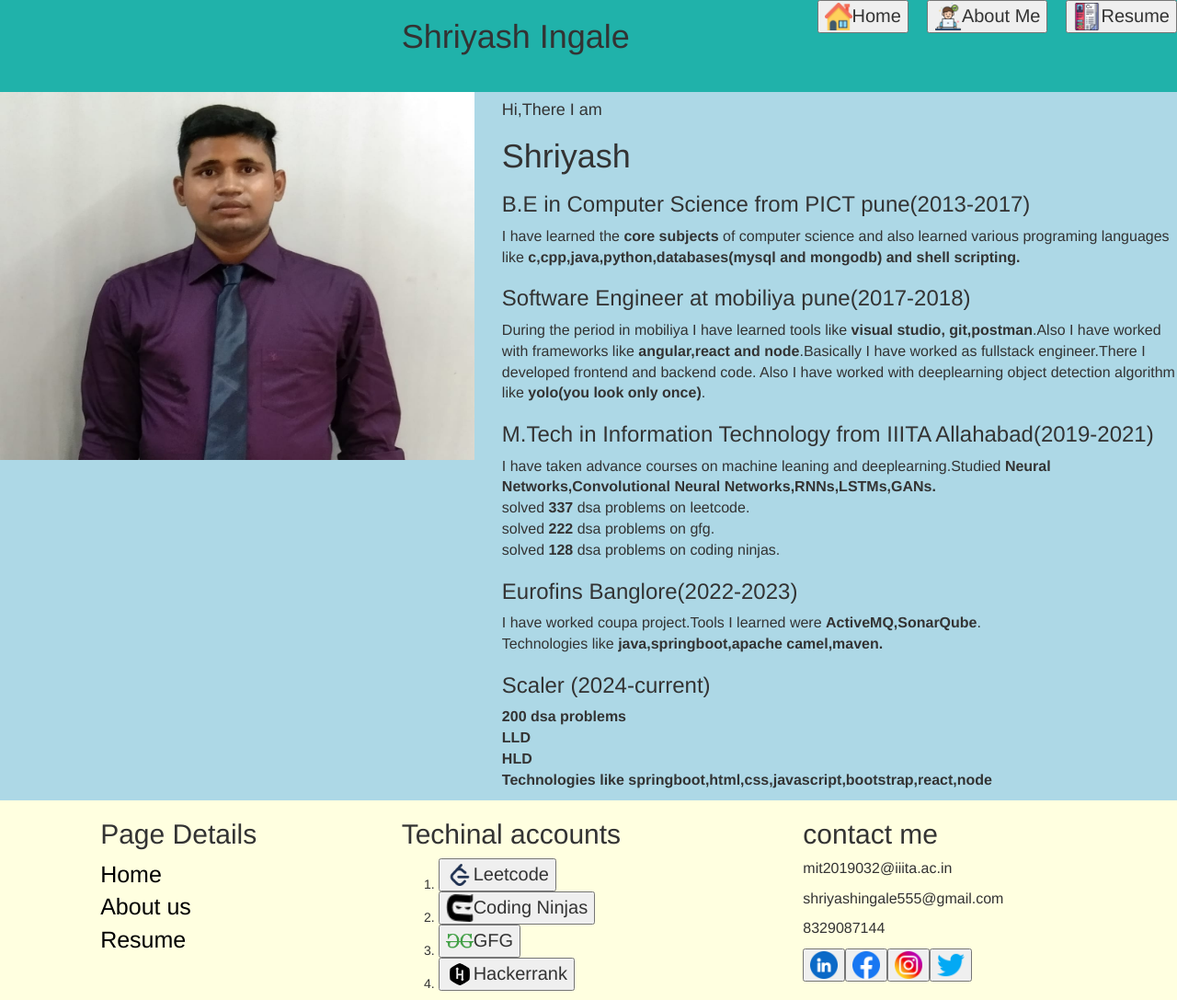
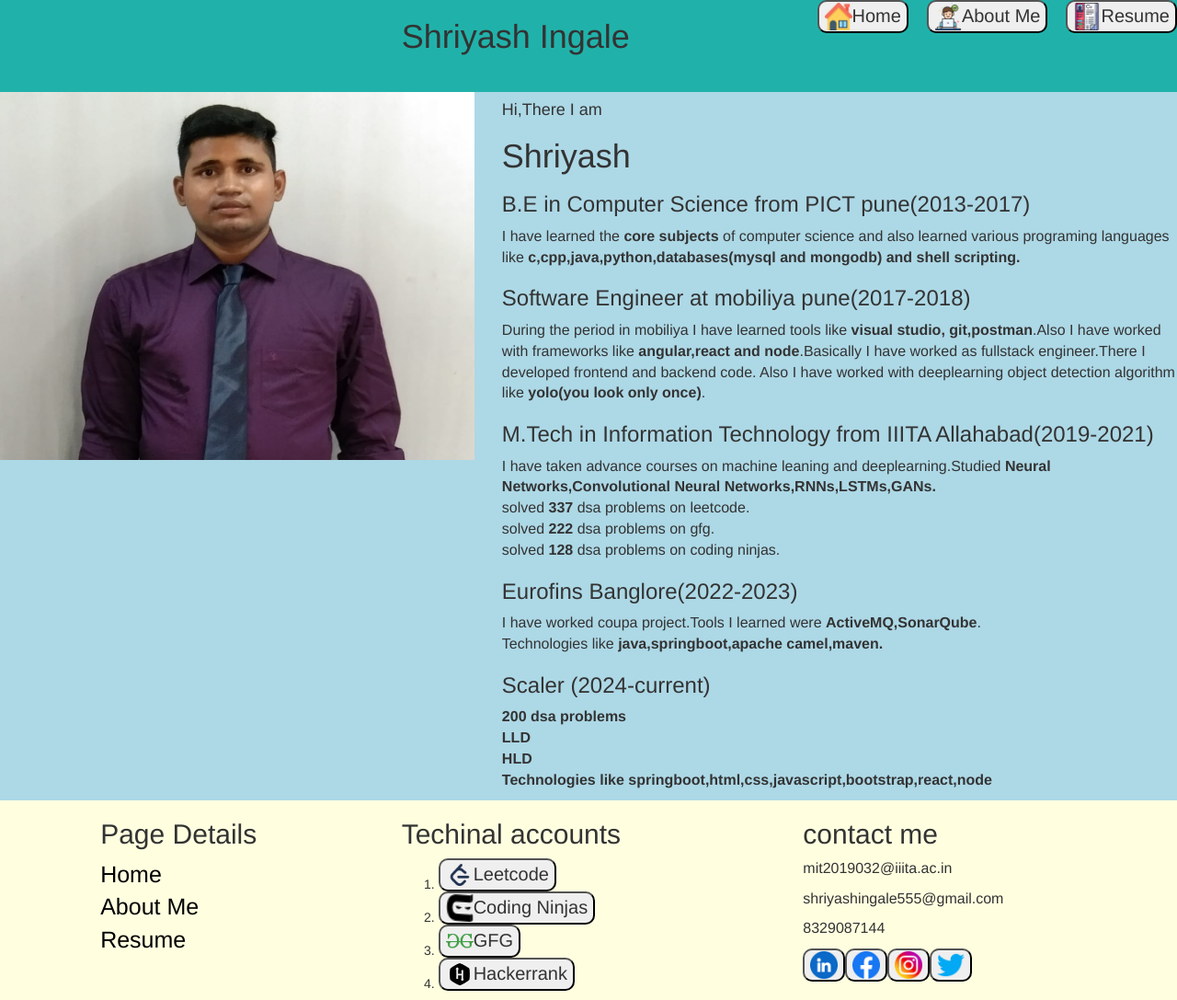
Before and after one commit to shriyash555/shriyash555.github.io, a plain HTML site: page index.html in a window 1280 px wide. Shown: the whole page at 92% size. Drawn offline with nearby package versions, Linux system fonts and the light colour scheme.

Commit message:
change done

```diff
--- a/index.html
+++ b/index.html
@@ -13,9 +13,10 @@
             .button1{
                 display: flex;
                 font-size: 20px;
-
+                border-radius: 10px;
 
             }
+
             p{
                 font-size: 16px;
             }
@@ -42,11 +43,11 @@
                         <img src="./icons/house.png" width="30px" height="30px"/>
                         Home
                     </button>
-                    <button class="button1">
-                        <img src="./icons/working.png" width="30px" height="30px"/>
+                    <button class="button1" onclick="window.open('./about/about.html')" >
+                        <img src="./icons/working.png"  width="30px" height="30px"/>
                         About Me
                     </button>
-                    <button class="button1">
+                    <button class="button1" onclick="window.open('./resume/shriyashResume.pdf')">
                         <img src="./icons/cv.png" width="30px" height="30px"/>
                         Resume
                     </button>
@@ -113,8 +114,8 @@
                 <div class="col-sm-2">
                     <h2>Page Details</h2>
                     <a href="">Home</a><br>
-                    <a href="">About us</a><br>
-                    <a href="">Resume</a><br>
+                    <a href="./about/about.html">About Me</a><br>
+                    <a href="./resume/shriyashResume.pdf">Resume</a><br>
 
                 </div>
                 <div class="col-sm-1">
@@ -124,18 +125,30 @@
                     <h2>Techinal accounts</h2>
                     <ol>
                         <li>
-                            <button class="button1"><img src="./icons/leetcode-brands-solid.png" width="30px" height="30px"> Leetcode</button>
+                            <button class="button1" onclick="window.open('https://leetcode.com/u/shriyash555/')">
+                                <img src="./icons/leetcode-brands-solid.png" width="30px" height="30px">
+                                Leetcode
+                            </button>
                         </li>
                         <li>
 
-                            <button class="button1"><img src="./icons/Codingninjas--Streamline-Simple-Icons.png"  width="30px" height="30px"> Coding Ninjas</button>
+                            <button class="button1" onclick="window.open('https://www.naukri.com/code360/profile/388d45a2-ebb1-4158-84c6-2d5cc2428b79')">
+                                <img src="./icons/Codingninjas--Streamline-Simple-Icons.png"  width="30px" height="30px">
+                                Coding Ninjas
+                            </button>
                         </li>
 
                         <li>
-                            <button class="button1" ><img src="./icons/icons8-geeksforgeeks-48.png"  width="30px" height="30px">GFG</button>
+                            <button class="button1" onclick="window.open('https://www.geeksforgeeks.org/profile/shriyash?tab=activity')">
+                                <img src="./icons/icons8-geeksforgeeks-48.png"  width="30px" height="30px">
+                                GFG
+                            </button>
                         </li>
                         <li>
-                            <button class="button1" ><img src="./icons/hackerrank-brands-solid-full.svg"  width="30px" height="30px">Hackerrank</button>
+                            <button class="button1" onclick="window.open('https://www.hackerrank.com/profile/shriyash555')">
+                                <img src="./icons/hackerrank-brands-solid-full.svg"  width="30px" height="30px">
+                                Hackerrank
+                            </button>
                         </li>
                     </ol>
                 </div>
@@ -145,10 +158,10 @@
                     <p>shriyashingale555@gmail.com</p>
                     <p>8329087144</p>
                     <div style="display: flex;">
-                        <button><img src="./icons/social/linkedin.png" width="30" height="30"></button>
-                        <button><img src="./icons/social/facebook.png" width="30" height="30"></button>
-                        <button><img src="./icons/social/social.png" width="30" height="30"></button>
-                        <button><img src="./icons/social/twitter.png" width="30" height="30"></button>
+                        <button class="button1" onclick="window.open('https://www.linkedin.com/in/shriyash-ingale-856436119/')"><img src="./icons/social/linkedin.png" width="30" height="30"></button>
+                        <button class="button1" onclick="window.open('https://www.facebook.com/shriyash.ingale/')"><img src="./icons/social/facebook.png" width="30" height="30"></button>
+                        <button class="button1" onclick="window.open('https://www.instagram.com/shriyashingale/')"><img src="./icons/social/social.png" width="30" height="30"></button>
+                        <button class="button1" onclick="window.open('https://x.com/shriyashingale1')"><img src="./icons/social/twitter.png" width="30" height="30"></button>
                     </div>
                 </div>
             </div>
```
Also changed, not shown: about/about.html (added, +8 -0 lines), 2 other files.
